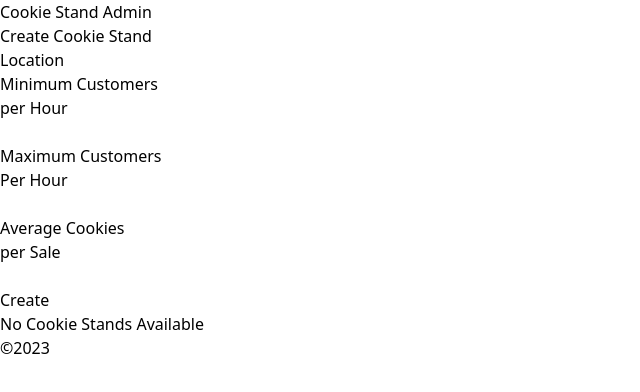
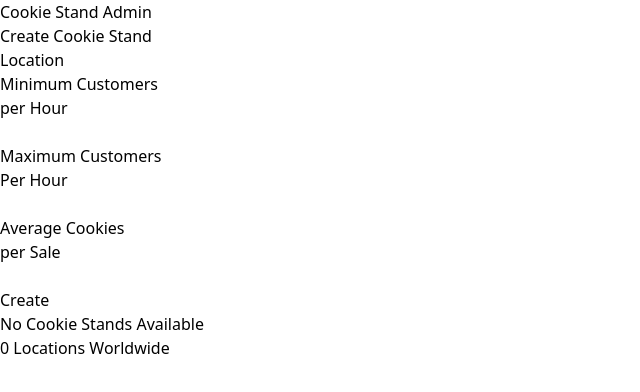
Before and after one commit to MonikaChris/cookie-stand-admin, a Next.js app: page / in a window 1280 px wide. Shown: the top 392 px of the page, without its empty margins (0-640 px from the left). Built offline with nearby package versions, Linux system fonts and the light colour scheme.

Commit message:
Adds location count in footer

```diff
--- a/components/CookieStandAdmin.js
+++ b/components/CookieStandAdmin.js
@@ -28,7 +28,7 @@ export default function CookieStandAdmin() {
                 <CreateForm createStand={createStand}/>
                 <ReportTable cookieStandList={stands}/>
             </main>
-            <Footer />
+            <Footer standNum={stands.length}/>
 
         </>
 
--- a/components/Footer.js
+++ b/components/Footer.js
@@ -1,7 +1,7 @@
-export default function Footer() {
+export default function Footer({standNum}) {
     return (
         <footer className="fixed bottom-0 w-full p-4 mt-8 bg-green-500">
-            <p>©2023</p>
+                <p>{standNum} Locations Worldwide</p>
         </footer>
     );
 }
```
